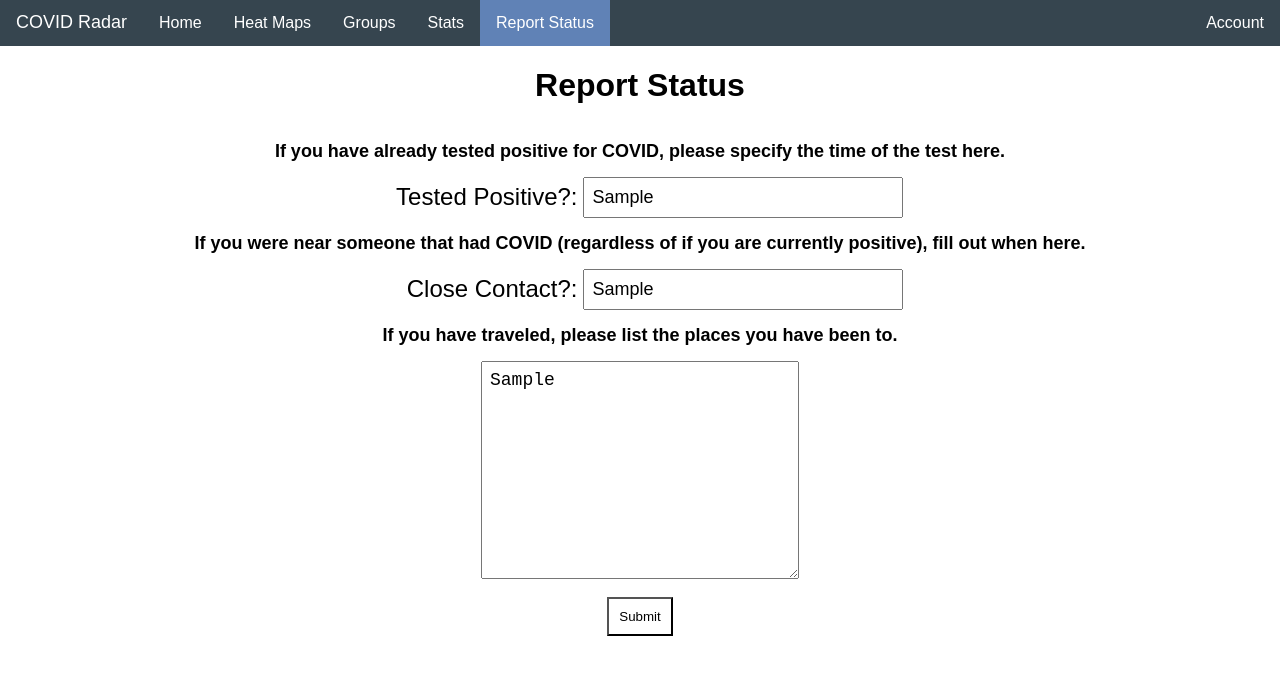
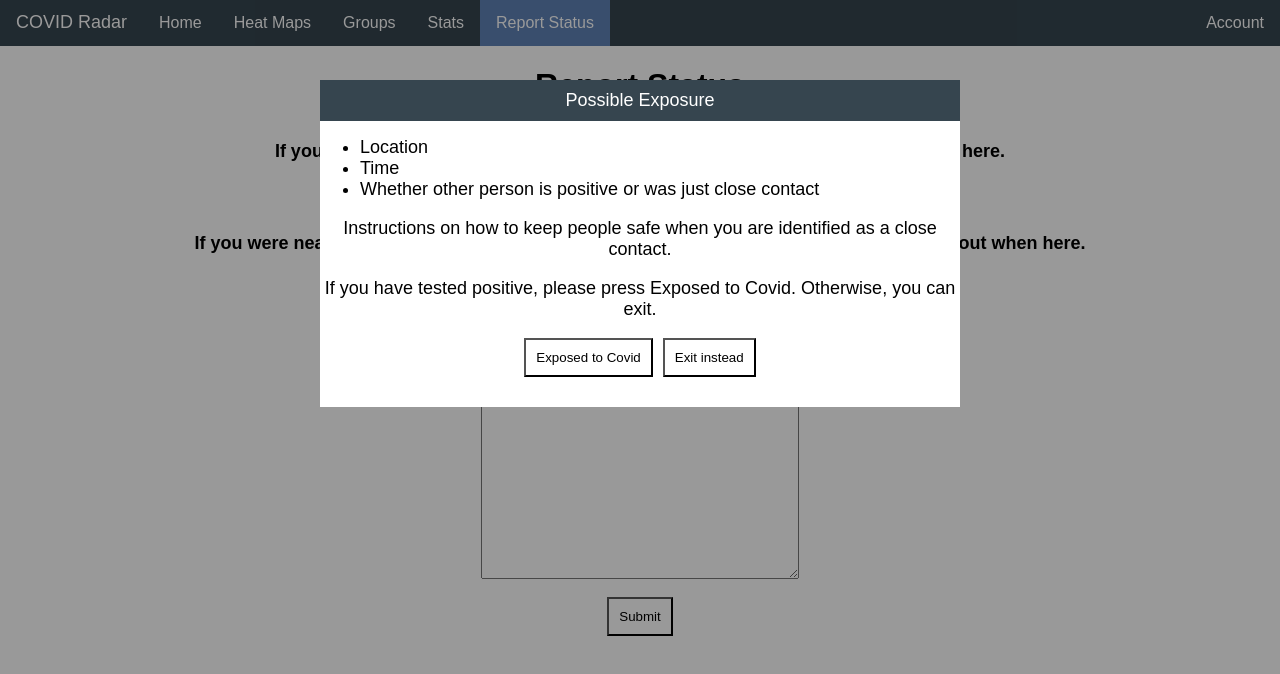
Before and after one commit to ychan05/swen-101-website, a plain HTML site: page reportstatus.html in a window 1280 px wide. Both pictures are taken after typing "Sample", "Sample", "Sample" into the empty fields and a click on the button "Submit". Drawn offline with Linux system fonts and the light colour scheme.

Commit message:
Proximity Notification

```diff
--- a/reportstatus.html
+++ b/reportstatus.html
@@ -18,6 +18,24 @@
               </ul>
         </nav>
 
+        <div id="overlay" style="display:none;">
+            <div id="notifMain">
+                <p class="warning">Possible Exposure</p>
+                <ul>
+                    <li>Location</li>
+                    <li>Time</li>
+                    <li>Whether other person is positive or was just close contact</li>
+                </ul>
+
+                <p>Instructions on how to keep people safe when you are identified as a close contact.</p>
+
+                <p>If you have tested positive, please press Exposed to Covid. Otherwise, you can exit.</p>
+                <div class="fieldHolder">
+                    <button>Exposed to Covid</button>
+                    <button onclick="closeNotif()">Exit instead</button>
+                </div>
+            </div>
+        </div>
         <main class="form">
             <h1 class="formTitle">Report Status</h1>
 
@@ -37,8 +55,18 @@
             </div>
             <br>
             <div class="fieldHolder">
-                <button>Submit</button>
+                <button onclick="openNotif()">Submit</button>
             </div>
         </main>
     </body>
+    <script>
+        function openNotif() {
+            let notif = document.getElementById("overlay");
+            notif.setAttribute("style", "display:block;")
+        }
+        function closeNotif() {
+            let notif = document.getElementById("overlay");
+            notif.setAttribute("style", "display:none;")
+        }
+    </script>
 </html>
--- a/structure.css
+++ b/structure.css
@@ -119,3 +119,40 @@ section {
     text-align: left;
     vertical-align: top;
 }
+.warning {
+    background-color: #36454F;
+    color: #fff;
+    margin: 0px;
+    padding-top: 10px;
+    padding-bottom: 10px;
+    text-align: center;
+    font-size: 18px;
+}
+#notifMain {
+    width: 50%;
+    position: fixed;
+    left: 25%;
+    top: 10%;
+    z-index: 3;
+    background-color: #fff;
+    padding-bottom: 30px;
+}
+#notifMain p {
+    font-size: 18px;
+    font-family: Arial;
+    width: 100%;
+    text-align: center;
+}
+#notifMain li {
+    font-size: 18px;
+    font-family: Arial;
+    width: 100%;
+}
+#overlay {
+    background-color: #00000066;
+    position: fixed;
+    top: 0px;
+    left: 0px;
+    width: 100%;
+    height: 100%;
+}
```
Also changed, not shown: notification.html (added, +16 -0 lines).
